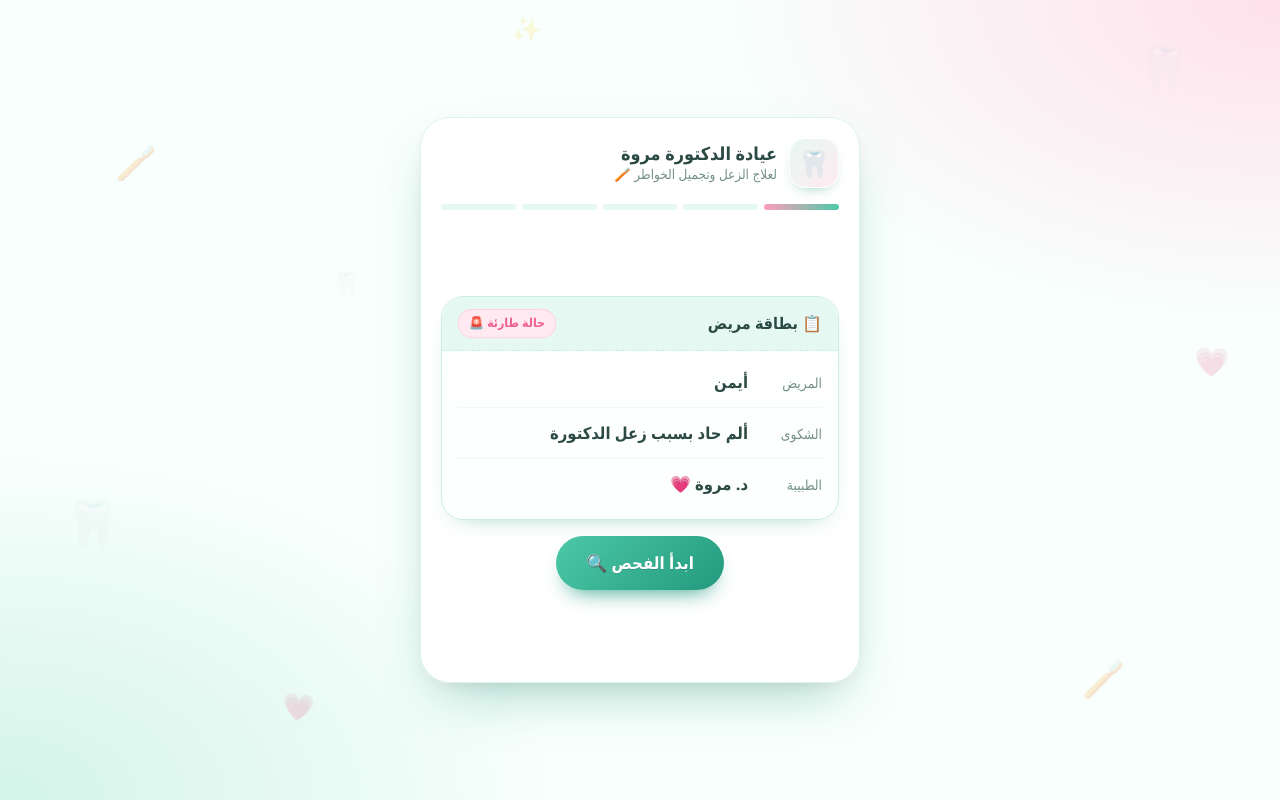
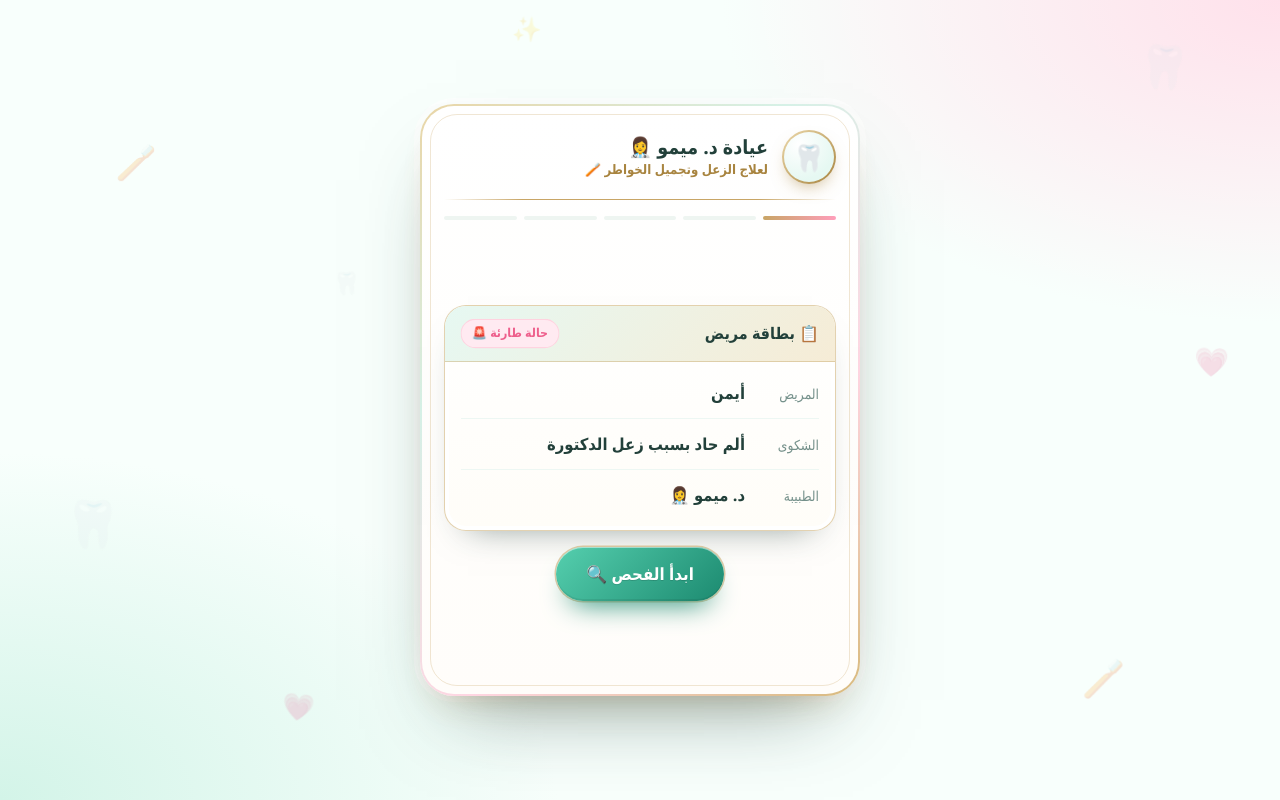
Before and after one commit to Ayman-Waleed/for-mimo, a plain HTML site: page index.html in a window 1280 px wide. Drawn offline with Linux system fonts and the light colour scheme.

Commit message:
Refine design, rename doctor, update prescription items
Co-Authored-By: Claude Fable 5.2 <noreply@anthropic.com>

```diff
--- a/index.html
+++ b/index.html
@@ -4,7 +4,7 @@
 <meta charset="UTF-8">
 <meta name="viewport" content="width=device-width, initial-scale=1, viewport-fit=cover">
 <meta name="theme-color" content="#e6f8f2">
-<title>عيادة الدكتورة مروة 🦷</title>
+<title>عيادة د. ميمو 🦷</title>
 <style>
   *,*::before,*::after{box-sizing:border-box;margin:0;padding:0}
   [hidden]{display:none !important}
@@ -17,9 +17,12 @@
     --pink:#ff9ebb;
     --pink-dark:#ee5f8c;
     --pink-soft:#ffeaf1;
-    --ink:#2c4a44;
+    --ink:#22403a;
     --muted:#74908a;
     --card:#ffffff;
+    --gold:#c8a565;
+    --gold-deep:#a8843f;
+    --gold-soft:#f6ecd6;
   }
 
   html{-webkit-text-size-adjust:100%}
@@ -65,33 +68,52 @@
   .clinic{
     position:relative;z-index:1;
     width:100%;max-width:440px;
-    background:rgba(255,255,255,.94);
-    border:1.5px solid #dcf4ec;
-    border-radius:30px;
-    padding:20px 20px 26px;
-    box-shadow:0 24px 54px -22px rgba(35,153,125,.5), 0 6px 18px -10px rgba(238,95,140,.25);
+    background:
+      linear-gradient(180deg,#ffffff,#fffdfa) padding-box,
+      linear-gradient(140deg,#e9d5a6 0%,#d6f1e7 32%,#ffd6e2 66%,#d8ba7d 100%) border-box;
+    border:2px solid transparent;
+    border-radius:34px;
+    padding:24px 22px 28px;
+    box-shadow:
+      0 40px 80px -36px rgba(34,64,58,.55),
+      0 18px 36px -22px rgba(200,165,101,.55),
+      0 0 0 6px rgba(255,255,255,.55);
+  }
+  .clinic::before{
+    content:"";position:absolute;inset:8px;
+    border:1px solid rgba(200,165,101,.28);
+    border-radius:27px;pointer-events:none;
   }
 
-  .brand{display:flex;align-items:center;gap:12px}
+  .brand{
+    display:flex;align-items:center;gap:14px;
+    padding-bottom:16px;
+    background:linear-gradient(90deg,transparent,var(--gold) 20%,var(--gold) 80%,transparent) bottom/100% 1px no-repeat;
+  }
   .brand-icon{
-    flex:none;width:50px;height:50px;border-radius:16px;
+    flex:none;width:54px;height:54px;border-radius:50%;
     display:grid;place-items:center;font-size:26px;
-    background:linear-gradient(135deg,var(--mint-soft),var(--pink-soft));
-    border:1.5px solid #fff;
-    box-shadow:0 6px 14px -8px rgba(35,153,125,.6);
+    background:
+      radial-gradient(circle at 30% 25%,#fff,var(--mint-soft) 70%) padding-box,
+      linear-gradient(135deg,#ecd9ab,var(--gold-deep)) border-box;
+    border:2px solid transparent;
+    box-shadow:0 8px 18px -8px rgba(168,132,63,.7);
   }
-  .brand h1{font-size:1.12rem;line-height:1.3}
-  .brand p{font-size:.84rem;color:var(--muted);line-height:1.4}
+  .brand h1{font-size:1.22rem;font-weight:800;line-height:1.3}
+  .brand p{font-size:.82rem;color:var(--gold-deep);line-height:1.5;font-weight:600}
 
   .steps{
-    list-style:none;display:flex;gap:6px;
+    list-style:none;display:flex;gap:7px;
     margin:16px 0 6px;
   }
   .steps li{
-    flex:1;height:6px;border-radius:99px;background:var(--mint-soft);
-    transition:background .45s ease;
+    flex:1;height:4px;border-radius:99px;background:#eef5f1;
+    transition:background .45s ease, box-shadow .45s ease;
   }
-  .steps li.on{background:linear-gradient(90deg,var(--pink),var(--mint))}
+  .steps li.on{
+    background:linear-gradient(90deg,var(--gold),var(--pink));
+    box-shadow:0 2px 8px -2px rgba(200,165,101,.8);
+  }
 
   /* ---------- المراحل ---------- */
   .stages{min-height:440px;display:flex;align-items:center}
@@ -107,7 +129,12 @@
   .stage.active{opacity:1;transform:none}
   .stage.leave{opacity:0;transform:translateX(28px)}
 
-  h2{font-size:1.35rem;line-height:1.5}
+  h2{font-size:1.4rem;font-weight:800;line-height:1.5}
+  .stage > h2:not(.final-msg)::after{
+    content:"";display:block;width:54px;height:2px;margin:8px auto 0;
+    border-radius:2px;
+    background:linear-gradient(90deg,transparent,var(--gold),transparent);
+  }
 
   /* ---------- الأزرار ---------- */
   .btn{
@@ -123,14 +150,22 @@
   }
   .btn.primary{
     color:#fff;
-    background:linear-gradient(135deg,var(--mint),var(--mint-dark));
-    box-shadow:0 12px 22px -12px var(--mint-dark);
+    background:linear-gradient(135deg,#55cfae,#1c8a70);
+    box-shadow:
+      0 16px 28px -14px #1c8a70,
+      inset 0 1px 0 rgba(255,255,255,.5),
+      inset 0 -2px 0 rgba(0,0,0,.08),
+      0 0 0 1.5px rgba(200,165,101,.55);
     text-shadow:0 1px 0 rgba(0,0,0,.12);
   }
   .btn.love{
     color:#fff;
-    background:linear-gradient(135deg,var(--pink),var(--pink-dark));
-    box-shadow:0 12px 24px -12px var(--pink-dark);
+    background:linear-gradient(135deg,#ffa7c1,#e8507f);
+    box-shadow:
+      0 16px 30px -14px var(--pink-dark),
+      inset 0 1px 0 rgba(255,255,255,.55),
+      inset 0 -2px 0 rgba(0,0,0,.08),
+      0 0 0 1.5px rgba(200,165,101,.6);
     text-shadow:0 1px 0 rgba(0,0,0,.12);
     transform:scale(var(--grow,1));
   }
@@ -152,19 +187,19 @@
   /* ---------- 1) بطاقة المريض ---------- */
   .file{
     width:100%;
-    background:linear-gradient(180deg,#fff,#fbfffd);
-    border:1.5px solid var(--mint-line);
+    background:linear-gradient(180deg,#fff,#fffdf8);
+    border:1px solid rgba(200,165,101,.5);
     border-radius:22px;
     overflow:hidden;
     text-align:start;
-    box-shadow:0 10px 24px -18px rgba(35,153,125,.7);
+    box-shadow:0 18px 34px -24px rgba(34,64,58,.6), inset 0 0 0 4px #fff;
   }
   .file-head{
     display:flex;align-items:center;justify-content:space-between;gap:10px;
-    padding:12px 16px;
-    background:var(--mint-soft);
-    border-bottom:1.5px dashed var(--mint-line);
-    font-weight:700;
+    padding:13px 16px;
+    background:linear-gradient(135deg,var(--mint-soft),var(--gold-soft));
+    border-bottom:1px solid rgba(200,165,101,.45);
+    font-weight:800;
   }
   .badge{
     font-size:.76rem;font-weight:700;
@@ -313,22 +348,24 @@
     width:100%;
     background:
       repeating-linear-gradient(180deg, transparent 0 31px, #eef8f4 31px 32px),
-      #fffefb;
-    border:1.5px solid var(--mint-line);
+      #fffdf7;
+    border:1px solid rgba(200,165,101,.6);
     border-radius:20px;
-    padding:16px 16px 14px;
+    padding:18px 16px 14px;
     text-align:start;
-    box-shadow:0 12px 26px -18px rgba(35,153,125,.7);
+    box-shadow:0 22px 40px -26px rgba(34,64,58,.65), inset 0 0 0 4px #fff, inset 0 0 0 5px rgba(200,165,101,.25);
     transform:rotate(-.6deg);
   }
   .rx-head{
     display:flex;align-items:center;gap:12px;
     padding-bottom:10px;margin-bottom:10px;
-    border-bottom:2px solid var(--mint);
+    border-bottom:2px solid var(--gold);
   }
   .rx-sym{
     font-family:Georgia,"Times New Roman",serif;
-    font-size:2.3rem;line-height:1;color:var(--pink-dark);font-weight:700;
+    font-size:2.4rem;line-height:1;font-weight:700;
+    background:linear-gradient(135deg,#e2c88e,var(--gold-deep));
+    -webkit-background-clip:text;background-clip:text;color:transparent;
   }
   .rx-head strong{display:block;font-size:1.15rem;line-height:1.3}
   .rx-head small{color:var(--muted);font-size:.8rem}
@@ -345,7 +382,8 @@
   .rx li .ico{
     flex:none;width:40px;height:40px;border-radius:12px;
     display:grid;place-items:center;font-size:1.3rem;
-    background:var(--pink-soft);
+    background:linear-gradient(135deg,var(--pink-soft),var(--gold-soft));
+    box-shadow:inset 0 0 0 1px rgba(200,165,101,.35);
   }
   .rx li b{display:block;font-size:1.02rem;line-height:1.4}
   .rx li small{color:var(--mint-dark);font-weight:700;font-size:.86rem}
@@ -391,14 +429,15 @@
   }
   .final-msg{
     font-size:1.5rem;line-height:1.8;
-    background:linear-gradient(120deg,var(--pink-dark),var(--mint-dark));
+    background:linear-gradient(120deg,var(--pink-dark),var(--gold-deep) 50%,var(--mint-dark));
     -webkit-background-clip:text;background-clip:text;
     color:transparent;
   }
   .final-sub{color:var(--muted)}
 
   @media (max-width:380px){
-    .clinic{padding:16px 14px 22px;border-radius:26px}
+    .clinic{padding:18px 14px 22px;border-radius:28px}
+    .clinic::before{inset:6px;border-radius:22px}
     .tooth-zone{width:206px;height:216px}
     .tooth-btn svg{width:168px}
     .question{font-size:1.4rem}
@@ -431,7 +470,7 @@
   <header class="brand">
     <span class="brand-icon" aria-hidden="true">🦷</span>
     <div>
-      <h1>عيادة الدكتورة مروة</h1>
+      <h1>عيادة د. ميمو 👩‍⚕️</h1>
       <p>لعلاج الزعل وتجميل الخواطر 🪥</p>
     </div>
   </header>
@@ -452,7 +491,7 @@
         <dl>
           <div><dt>المريض</dt><dd>أيمن</dd></div>
           <div><dt>الشكوى</dt><dd>ألم حاد بسبب زعل الدكتورة</dd></div>
-          <div><dt>الطبيبة</dt><dd>د. مروة 💗</dd></div>
+          <div><dt>الطبيبة</dt><dd>د. ميمو 👩‍⚕️</dd></div>
         </dl>
       </div>
       <button class="btn primary" type="button" data-go="1">ابدأ الفحص 🔍</button>
@@ -543,15 +582,15 @@
           <span class="rx-sym" aria-hidden="true">℞</span>
           <div>
             <strong>روشتة</strong>
-            <small>عيادة الدكتورة مروة</small>
+            <small>عيادة د. ميمو</small>
           </div>
           <span class="rx-tooth" aria-hidden="true">🦷</span>
         </div>
         <p class="rx-pt">المريض: <b>أيمن</b></p>
         <ul>
           <li><span class="ico" aria-hidden="true">💬</span><div><b>اعتذار صادق</b><small>3 مرات يومياً</small></div></li>
-          <li><span class="ico" aria-hidden="true">🤗</span><div><b>حضن</b><small>بعد الأكل</small></div></li>
-          <li><span class="ico" aria-hidden="true">🍫</span><div><b>شوكولاتة</b><small>عند اللزوم</small></div></li>
+          <li><span class="ico" aria-hidden="true">🌹</span><div><b>وردة وكلمة حلوة</b><small>كل صباح</small></div></li>
+          <li><span class="ico" aria-hidden="true">💌</span><div><b>رسالة من القلب</b><small>قبل النوم</small></div></li>
         </ul>
         <div class="rx-foot">
           <span>مدة العلاج: على طول ♾️</span>
```
